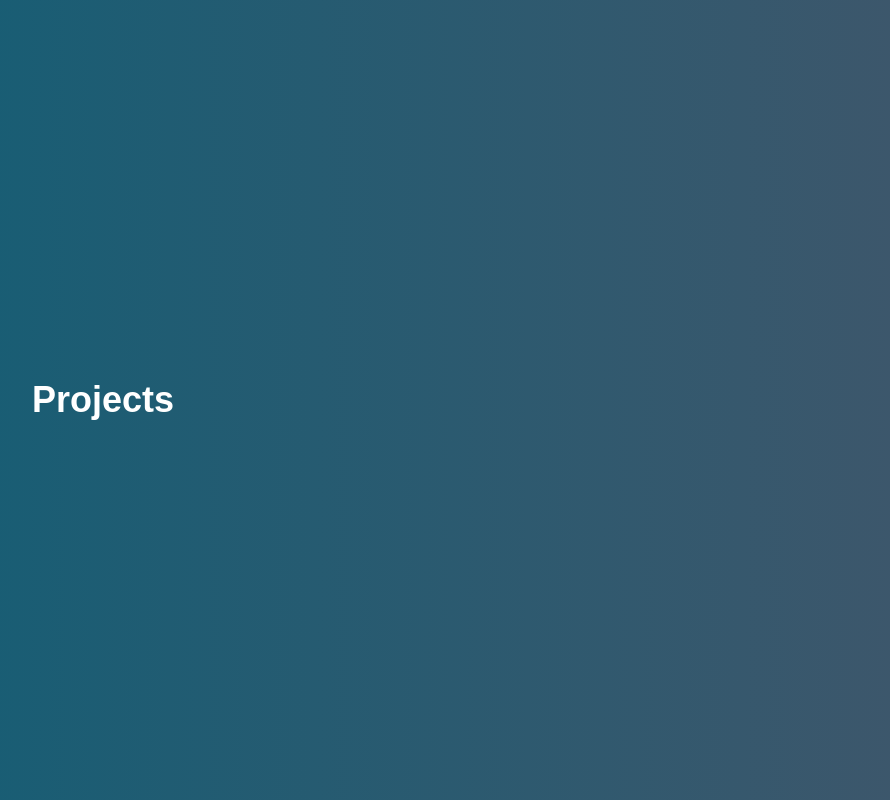
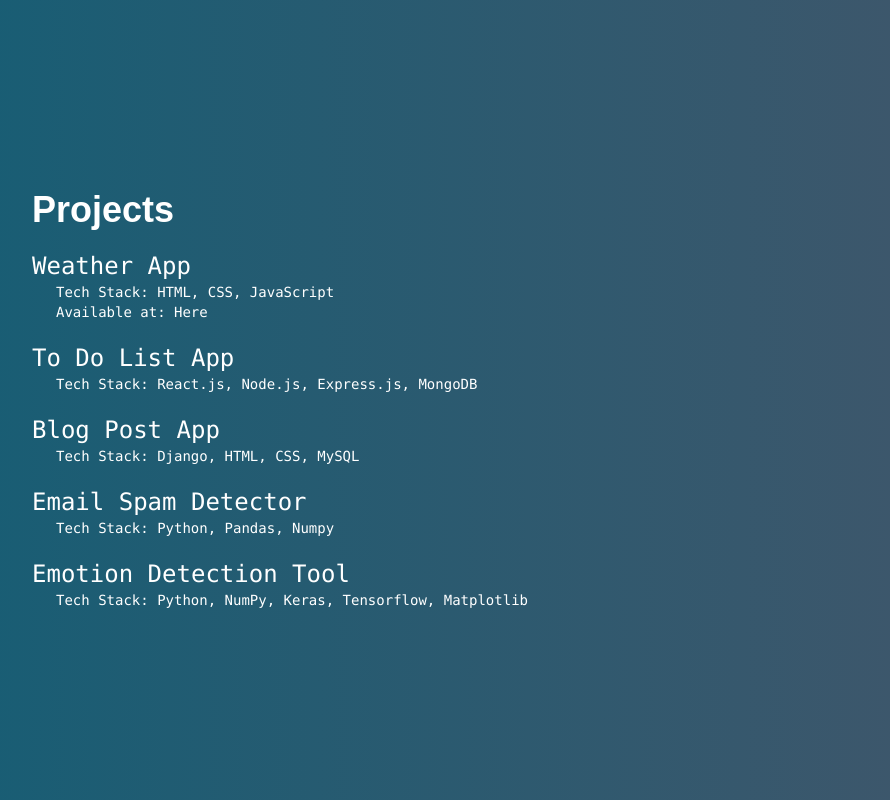
Before and after one commit to ITS20PM/portfolio, a React (Create React App) app: page / in a window 1280 px wide. Shown: the part 1600-2400 px from the top of the page, without its empty margins (112-1002 px from the left). Built offline with nearby package versions, Linux system fonts and the light colour scheme.

Commit message:
new version

```diff
--- a/src/Pages/Projects.jsx
+++ b/src/Pages/Projects.jsx
@@ -10,6 +10,36 @@ const Projects = () => {
         <div className="max-w-screen-lg p-4 mx-auto flex flex-col justify-center w-full h-full">
             <p className='text-4xl font-bold'>Projects</p>
 
+            <ul className='mt-5'>
+              <li className='font-mono text-2xl font-medium'>Weather App</li>
+              <li className='font-mono text-sm font-medium indent-6'>Tech Stack: HTML, CSS, JavaScript</li>
+              <li className='font-mono text-sm font-medium indent-6'>Available at: <a href = "https://its20pm.github.io/Weather_app/html/index.html"
+                  className='underline-offset-1'>
+                Here</a></li>
+            </ul>
+
+            <ul className='mt-5'>
+              <li className='font-mono text-2xl font-medium'>To Do List App</li>
+              <li className='font-mono text-sm font-medium indent-6'>Tech Stack: React.js, Node.js, Express.js, MongoDB</li>
+            </ul>
+
+            <ul className='mt-5'>
+              <li className='font-mono text-2xl font-medium'>Blog Post App</li>
+              <li className='font-mono text-sm font-medium indent-6'>Tech Stack: Django, HTML, CSS, MySQL</li>
+            </ul>
+
+            <ul className='mt-5'>
+              <li className='font-mono text-2xl font-medium'>Email Spam Detector</li>
+              <li className='font-mono text-sm font-medium indent-6'>Tech Stack: Python, Pandas, Numpy</li>
+            </ul>
+
+            <ul className='mt-5'>
+              <li className='font-mono text-2xl font-medium'>Emotion Detection Tool</li>
+              <li className='font-mono text-sm font-medium indent-6'>Tech Stack: Python, NumPy, Keras, Tensorflow, Matplotlib</li>
+            </ul>
+
+
+
         </div>
 
     </div>
```
